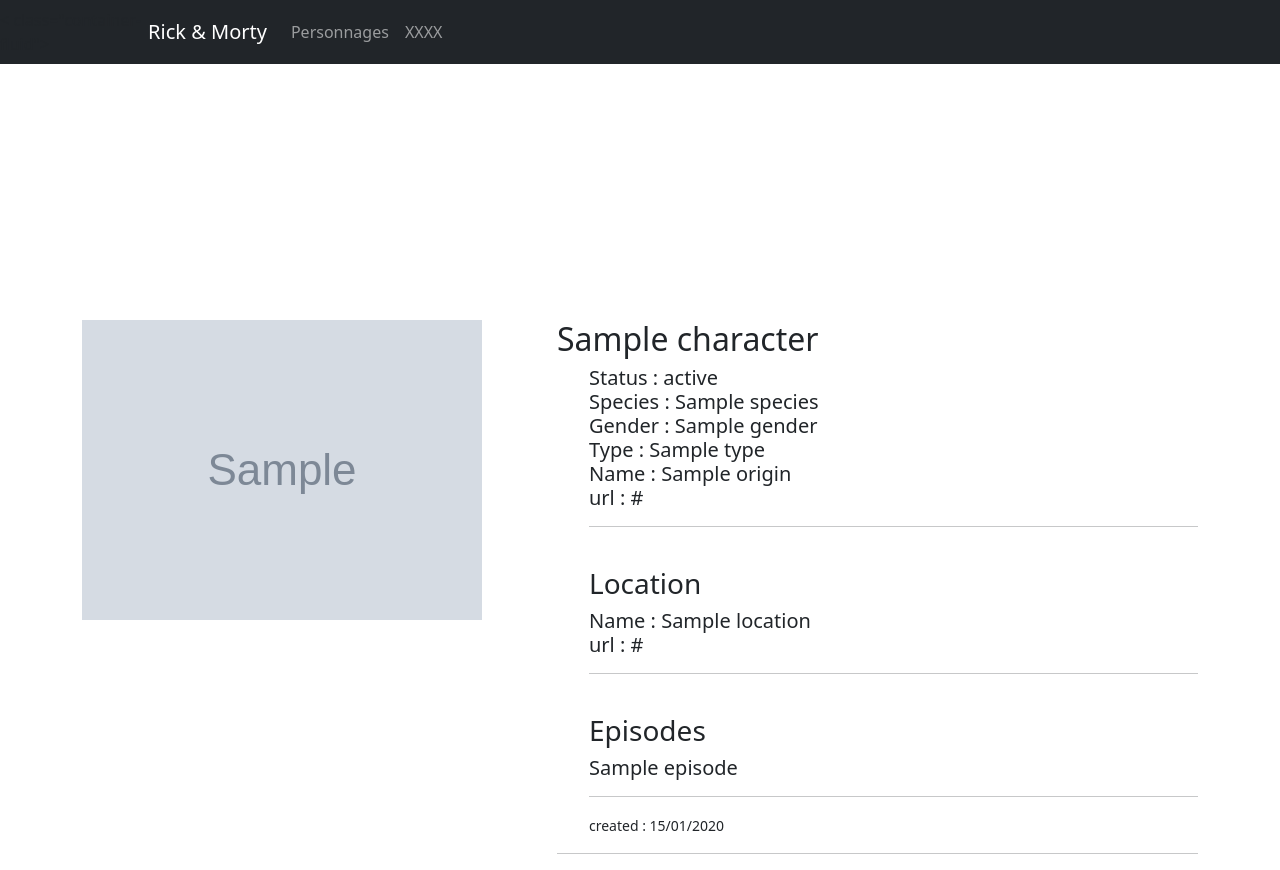
After one commit to Aurel-GitHub/API-Rick-Morty---Symfony, a Symfony app: template templates/character/show.html.twig in a window 1280 px wide. The commit adds this page. Run offline with Twig, Linux system fonts and the light colour scheme; the template is opened without the code that fills it: most values are stand-ins (such as "Sample title", 1, 10 or a date in 2020); grey boxes marked "Sample" are stand-in pictures; some libraries are stand-ins or nearby versions.

Commit message:
character details + update template

```diff
--- a/src/Controller/HomeController.php
+++ b/src/Controller/HomeController.php
@@ -17,7 +17,9 @@ class HomeController extends AbstractController
     public function index(CallApiService $callApiService): Response
     {
         return $this->render('home/index.html.twig', [
-            'characters' => $callApiService->getAllCharacters(),
+
         ]);
     }
+
+
 }
--- a/src/Services/CallApiService.php
+++ b/src/Services/CallApiService.php
@@ -18,6 +18,11 @@ class CallApiService
         return $this->getApi('character');
     }
 
+    public function getCharacterById($id): array
+    {
+        return $this->getApi('character/'. $id);
+    }
+
     private function getApi(string $var)
     {
         $response = $this->client->request(
@@ -28,4 +33,5 @@ class CallApiService
         return $response->toArray();
     }
 
+
 }
--- a/templates/_navbar.html.twig
+++ b/templates/_navbar.html.twig
@@ -7,7 +7,7 @@
 				<div class="collapse navbar-collapse" id="navbarsExampleDefault">
 					<ul class="navbar-nav me-auto mb-2 mb-md-0">
 						<li class="nav-item active">
-							<a class="nav-link" aria-current="page" href="/#XXX">XXXX</a>
+							<a class="nav-link" aria-current="page" href="{{ path('characters') }}">Personnages</a>
 						</li>
 						<li class="nav-item">
 							<a class="nav-link" href="/XXXXX">XXXX</a>
--- /dev/null
+++ b/templates/character/show.html.twig
@@ -0,0 +1,43 @@
+{% extends 'base.html.twig' %}
+
+{% block title %}NAME{% endblock %}
+
+{% block body %}
+<div class="row" style="padding-top:10rem">
+        <div class="col-md-5">
+            <img src="{{ character.image }}" alt="{{ character.name}}" class="img-fluid"></img>
+        </div>
+        <div class="col-md-7 my-auto">
+            <h2>{{ character.name}}</h2>
+                <ul style="	list-style: none;">
+                    <h5>
+                        <li>Status : {{ character.status }}</li>
+                        <li>Species : {{ character.species }}</li>
+                        <li>Gender : {{ character.gender }}</li>
+                        <li>Type : {{ character.type }}</li>
+                        <li>Name : {{ character.origin.name}}</li>
+                        <li>url : {{ character.origin.url}}</li>
+                    </h5>
+                        <hr><br>
+                        <h3>Location</h3>
+                    <h5>
+                        <li>Name : {{ character.location.name }}</li>
+                        <li>url : {{ character.location.url }}</li>
+                    </h5>
+                        <hr><br>
+                        <h3>Episodes</h3>
+                    <h5>
+                        {% for movie in character.episode %}
+                            <li>{{ movie}}</li>
+                        {% endfor %}
+                    </h5>
+                    <hr>
+                    <small>created : {{ character.created|date("d/m/Y")}}</small>
+
+
+
+                </ul>
+        <hr>
+        </div>
+    </div>
+{% endblock %}
```
Also changed, not shown: src/Controller/CharacterController.php (+12 -2 lines), templates/character/index.html.twig (+29 -16 lines), templates/home/index.html.twig (+3 -23 lines).
